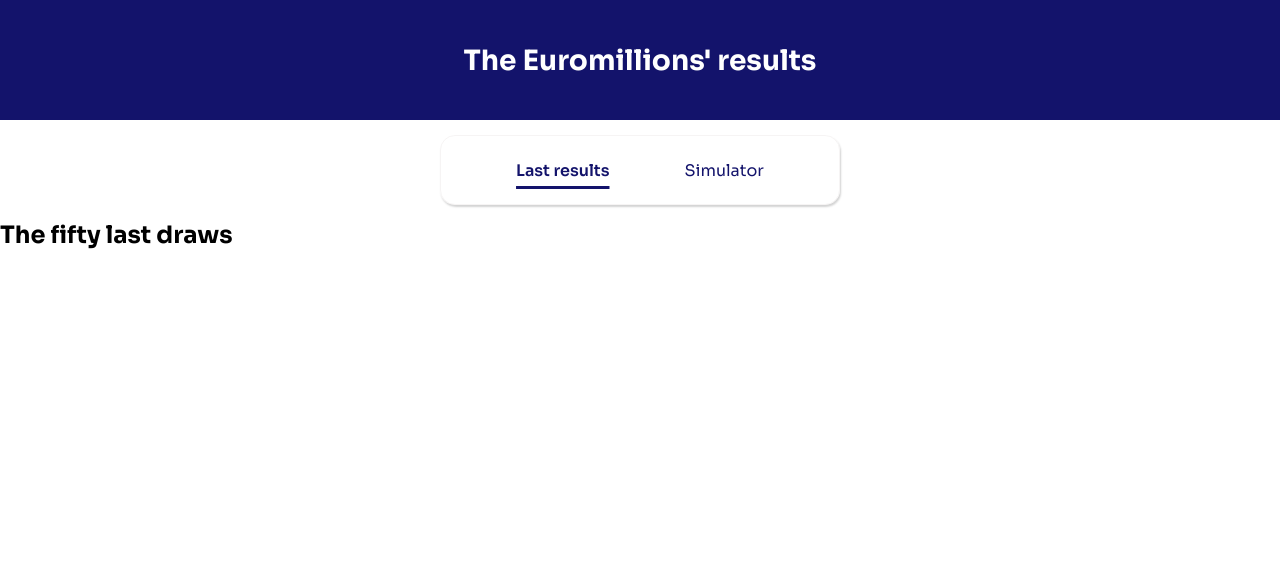
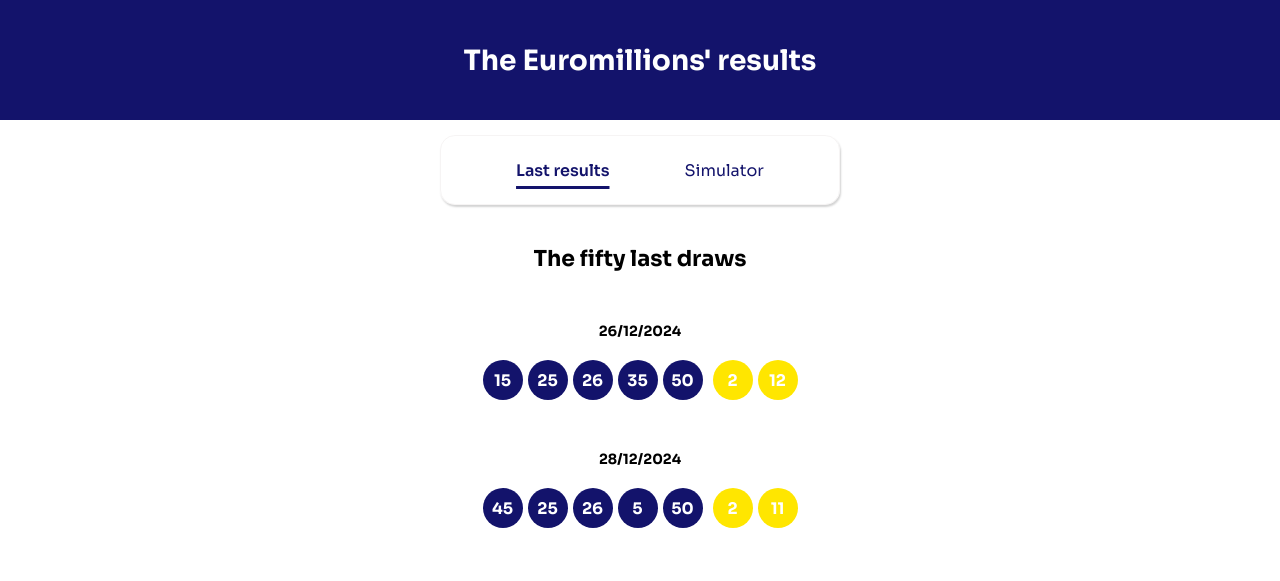
Before and after one commit to Felicien-Amafin/Vanilla-Js-lottery-app, a website built with webpack: page src/template.html in a window 1280 px wide. Built offline with nearby package versions, Linux system fonts and the light colour scheme.

Commit message:
Applied style to last-result article + reorganized flex.scss

```diff
--- a/src/scss/base/_colors.scss
+++ b/src/scss/base/_colors.scss
@@ -2,3 +2,5 @@
 $blue: rgb(19, 19, 107);
 $gray: rgba(233, 230, 230, 0.425);
 $light-gray: lightgray;
+$black: black;
+$yellow: rgb(255, 230, 0);
--- /dev/null
+++ b/src/scss/components/_balls.scss
@@ -0,0 +1,19 @@
+@import '../base/colors';
+@import '../base/mixins';
+
+.ball {
+    width: 40px;
+    height: 40px;
+    border-radius: 100px;
+    color: $white;
+    font-weight: 700;
+    @include flexCenter;
+
+    &--blue {
+        background-color: $blue;
+    }
+
+    &--yellow {
+        background-color: $yellow;
+    }
+}
--- /dev/null
+++ b/src/scss/components/_index.scss
@@ -0,0 +1 @@
+@import './balls';
--- a/src/scss/layout/_flex.scss
+++ b/src/scss/layout/_flex.scss
@@ -1,7 +1,11 @@
+@import '../base/mixins';
+
 .flex-column {
+    @include flexCenter;
     flex-direction: column;
 }
 
 .flex-row {
+    @include flexCenter;
     flex-direction: row;
 }
--- a/src/scss/layout/_header.scss
+++ b/src/scss/layout/_header.scss
@@ -12,7 +12,7 @@
         font-weight: 700;
     }
 
-    nav {
+    .nav {
         width: 80%;
         max-width: 400px;
         height: 70px;
@@ -20,7 +20,6 @@
         border-radius: 15px;
         box-shadow: 1px 2px 2px $light-gray;
         border: 1px solid $gray;
-        @include flexCenter;
         justify-content: space-evenly;
     }
 
--- a/src/scss/layout/_index.scss
+++ b/src/scss/layout/_index.scss
@@ -1 +1,3 @@
 @import './header';
+@import './flex';
+@import './last-results';
--- /dev/null
+++ b/src/scss/layout/_last-results.scss
@@ -0,0 +1,36 @@
+.last-results {
+    padding: 0 15px;
+    margin-top: 2.5rem;
+    gap: 50px;
+
+    &__title {
+        font-size: 1.375rem;
+        color: $black;
+        text-align: center;
+        margin-bottom: 50px;
+    }
+}
+
+
+.draw {
+    gap: 20px;
+    margin-bottom: 50px;
+
+    &__date {
+        font-size: 0.875rem;
+        color: $black;
+    }
+
+    &__balls {
+        gap: 10px;
+        flex-wrap: wrap;
+    }
+
+    &__balls-5 {
+        gap: 5px;
+    }
+
+    &__balls-2 {
+        gap: 5px;
+    }
+}
--- a/src/scss/main.scss
+++ b/src/scss/main.scss
@@ -1,2 +1,3 @@
 @import './base/index';
 @import './layout/index';
+@import './components';
--- a/src/template.html
+++ b/src/template.html
@@ -8,21 +8,48 @@
 <body>
     <header>
         <h1>The Euromillions' results</h1>
-        <nav class="flex-row">
+        <nav class="nav flex-row">
             <a class="underline a-Clicked">Last results</a>
             <a>Simulator</a>
         </nav>
     </header>
     <main id="page-container">
-        <article id="last-results">
-            <h2>The fifty last draws</h2>
-            <ul id="draws">
-                <li>
-                    <p id="balls"></p>
-                    <p id="stars"></p>
-                    <p id="date"></p>
-                </li>
-            </ul>
+        <article id="last-results" class="last-results">
+            <h2 class="last-results__title">The fifty last draws</h2>
+            <section id="draws" class="draws flex-column">
+                <div class="draw flex-column">
+                    <h3 id="draw__date" class="draw__date">26/12/2024</h3>
+                    <div class="draw__balls flex-row">
+                        <ul id="draw__balls-5" class="draw__balls-5 flex-row">
+                            <li class="ball ball--blue flex-column">15</li>
+                            <li class="ball ball--blue flex-column">25</li>
+                            <li class="ball ball--blue flex-column">26</li>
+                            <li class="ball ball--blue flex-column">35</li>
+                            <li class="ball ball--blue flex-column">50</li>
+                        </ul>
+                        <ul id="draw__balls-2" class="draw__balls-2 flex-row">
+                            <li class="ball ball--yellow flex-column">2</li>
+                            <li class="ball ball--yellow flex-column">12</li>
+                        </ul>
+                    </div>
+                </div>
+                <div class="draw flex-column">
+                    <h3 id="draw__date" class="draw__date">28/12/2024</h3>
+                    <div class="draw__balls flex-row">
+                        <ul id="draw__balls-5" class="draw__balls-5 flex-row">
+                            <li class="ball ball--blue flex-column">45</li>
+                            <li class="ball ball--blue flex-column">25</li>
+                            <li class="ball ball--blue flex-column">26</li>
+                            <li class="ball ball--blue flex-column">5</li>
+                            <li class="ball ball--blue flex-column">50</li>
+                        </ul>
+                        <ul id="draw__balls-2" class="draw__balls-2 flex-row">
+                            <li class="ball ball--yellow flex-column">2</li>
+                            <li class="ball ball--yellow flex-column">11</li>
+                        </ul>
+                    </div>
+                </div>
+            </section>
         </article>
         <article id="simulator" class="none">
             <ul id="menu">
```
Also changed, not shown: dist/0d524a01caade1adf680.js, dist/6f141ddf7b4ab4267456.js (added), dist/index.html, 3 other files.
